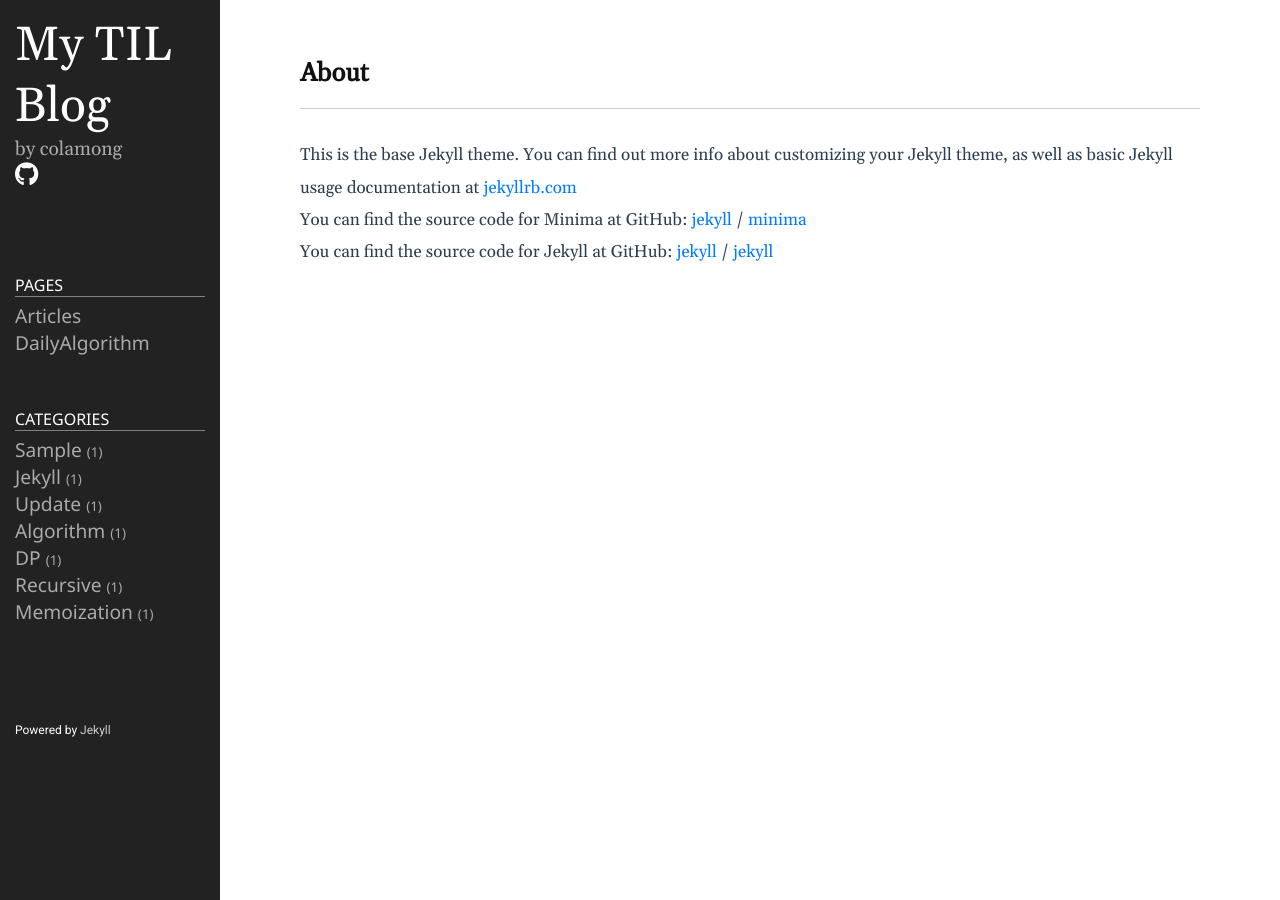
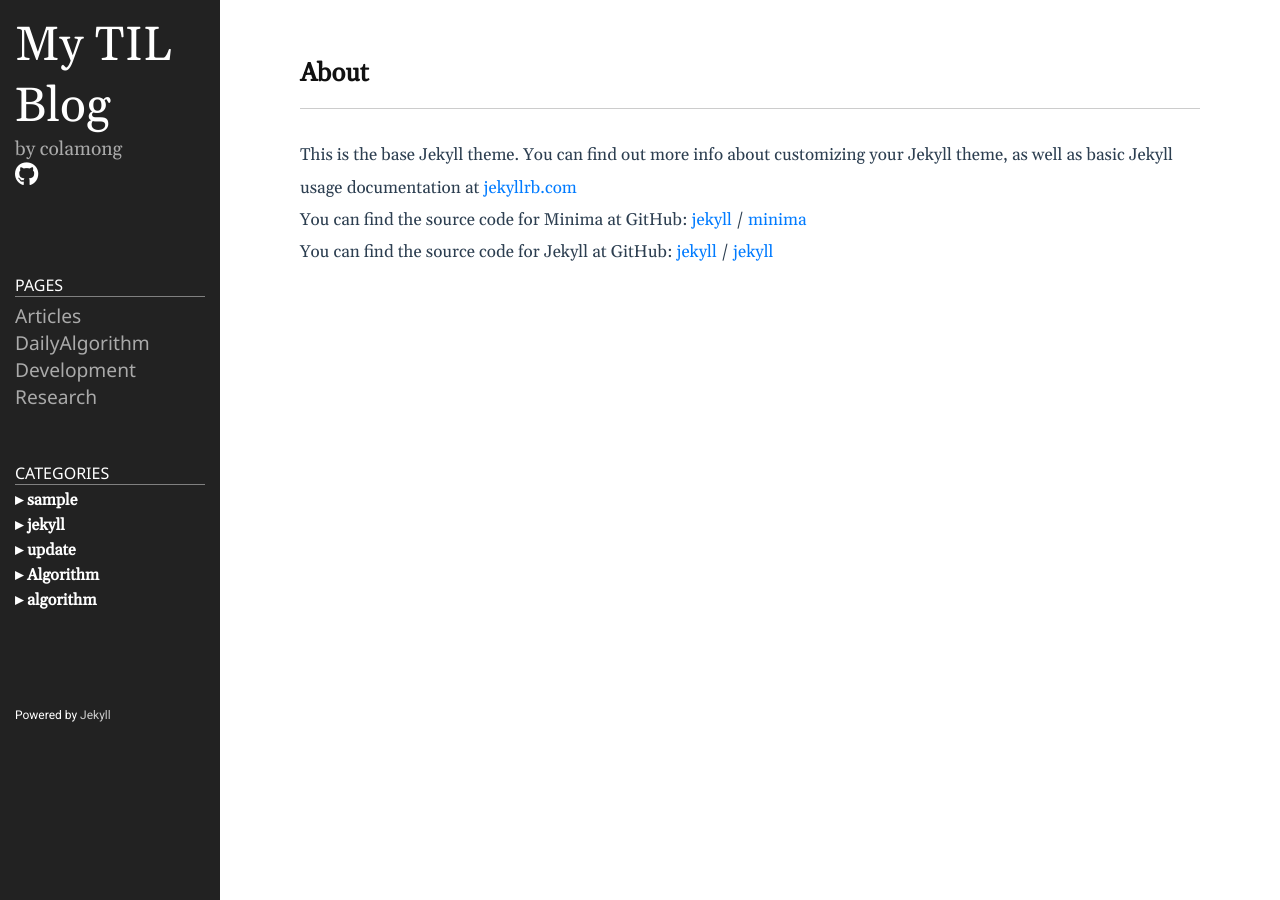
Before and after one commit to colamong/TIL, a Jekyll site: the page built from about.markdown, in a window 1280 px wide. Built offline with Jekyll 4.4.1, drawn with Linux system fonts in a browser that asks for light colours.

Commit message:
feat: DailyAlgorithm페이지 추가, 0/1knapsack post 추가

```diff
--- a/_config.yml
+++ b/_config.yml
@@ -42,6 +42,11 @@ plugins:
   - jekyll-feed
 category_dir: category/
 tag_dir: tag/
+
+collections:
+  pages:
+    output: true
+    permalink: /:title/
 # Exclude from processing.
 # The following items will not be processed, by default.
 # Any item listed under the `exclude:` key here will be automatically added to
--- a/_includes/sidebar.html
+++ b/_includes/sidebar.html
@@ -1,44 +1,83 @@
-
+<!-- 상단 정보 + 깃허브 -->
 <div class="sidebar-item sidebar-header">
 	<div class='sidebar-brand'>
 	  <a href="{{ '/about/' | relative_url }}">{{ site.title }}</a>
 	</div>
-	<p class="lead">{{ site.description}}</p>
-	{%- if site.social.github -%}
-	<a href="https://github.com/colamong" target="_blank" class="github-link" title="GitHub">
+	<p class="lead">{{ site.description }}</p>
+	{% if site.social.github %}
+	<a href="https://github.com/{{ site.social.github }}" target="_blank" class="github-link" title="GitHub">
 	  <i class="fab fa-github github-icon"></i>
 	</a>
-
-	{%- endif -%}
+	{% endif %}
   </div>
 
+  <!-- 페이지 메뉴 -->
   <div class="sidebar-item sidebar-nav">
 	<ul class="nav">
 	  <li class="nav-title">Pages</li>
-	  <li>
-	  	<a class="nav-item" href="{{ "/" | relative_url }}">Articles</a>
-	  </li>
-	  <li>
-		<a class="nav-item" href="{{ "/" | relative_url }}">DailyAlgorithm</a>
-	</li>
-
+	  <li><a class="nav-item" href="{{ "/" | relative_url }}">Articles</a></li>
+	  <li><a class="nav-item" href="{{ "/dailyalgorithm/" | relative_url }}">DailyAlgorithm</a></li>
+	  <li><a class="nav-item" href="{{ "/development/" | relative_url }}">Development</a></li>
+	  <li><a class="nav-item" href="{{ "/research/" | relative_url }}">Research</a></li>
 	</ul>
   </div>
 
+  <!-- 카테고리 (토글 가능한 트리 메뉴) -->
   <div class="sidebar-item sidebar-nav">
 	<ul class="nav">
 	  <li class="nav-title">Categories</li>
-	    {% for category in site.categories %}
+
+	  {% assign grouped = site.categories | group_by_exp: "cat", "cat[0] | split: '/' | first" %}
+	  {% for group in grouped %}
+		{% assign parent = group.name %}
+		<li class="nav-parent" onclick="toggleCategory('{{ parent }}')">
+		  ▸ {{ parent }}
+		</li>
+		<ul id="sub-{{ parent }}" class="nav-sub" style="display: none;">
+		  {% for item in group.items %}
+			{% assign full = item[0] %}
+			{% assign sub = full | split: '/' | last %}
+			{% if sub != parent %}
 			<li>
-	    	<a class="nav-item" href="{{ site.baseurl }}/{{ site.category_dir }}#{{ category | first }}">
-				<span class="name">{{ category | first }}</span>
-				<span class="badge">{{ category | last | size }}</span>
+			  <a class="nav-item" href="{{ site.baseurl }}/{{ site.category_dir }}#{{ full | slugify }}">
+				{{ sub }}
+				<span class="badge">{{ item[1].size }}</span>
 			  </a>
 			</li>
+			{% endif %}
+		  {% endfor %}
+		</ul>
 	  {% endfor %}
 	</ul>
   </div>
 
+  <!-- 푸터 -->
   <div class="sidebar-item sidebar-footer">
 	<p>Powered by <a href="https://github.com/jekyll/jekyll">Jekyll</a></p>
   </div>
+
+  <!-- 토글 스크립트 -->
+  <script>
+	function toggleCategory(id) {
+	  const el = document.getElementById('sub-' + id);
+	  if (el.style.display === 'none') {
+		el.style.display = 'block';
+	  } else {
+		el.style.display = 'none';
+	  }
+	}
+  </script>
+
+  <!-- 토글 CSS -->
+  <style>
+  .nav-parent {
+	cursor: pointer;
+	font-weight: bold;
+	margin-top: 5px;
+	user-select: none;
+  }
+  .nav-sub {
+	margin-left: 15px;
+	font-size: 0.95em;
+  }
+  </style>
```
Also changed, not shown: _pages/dailyalgorithm.md (added, +37 -0 lines), _posts/2025-04-05-DP.md (deleted, +0 -191 lines), _posts/2025-04-05-dp-theory.md (added, +189 -0 lines), _posts/2025-04-07-01-knapsack.md (added, +144 -0 lines). Lines whose indentation alone changed are shown as unchanged.
